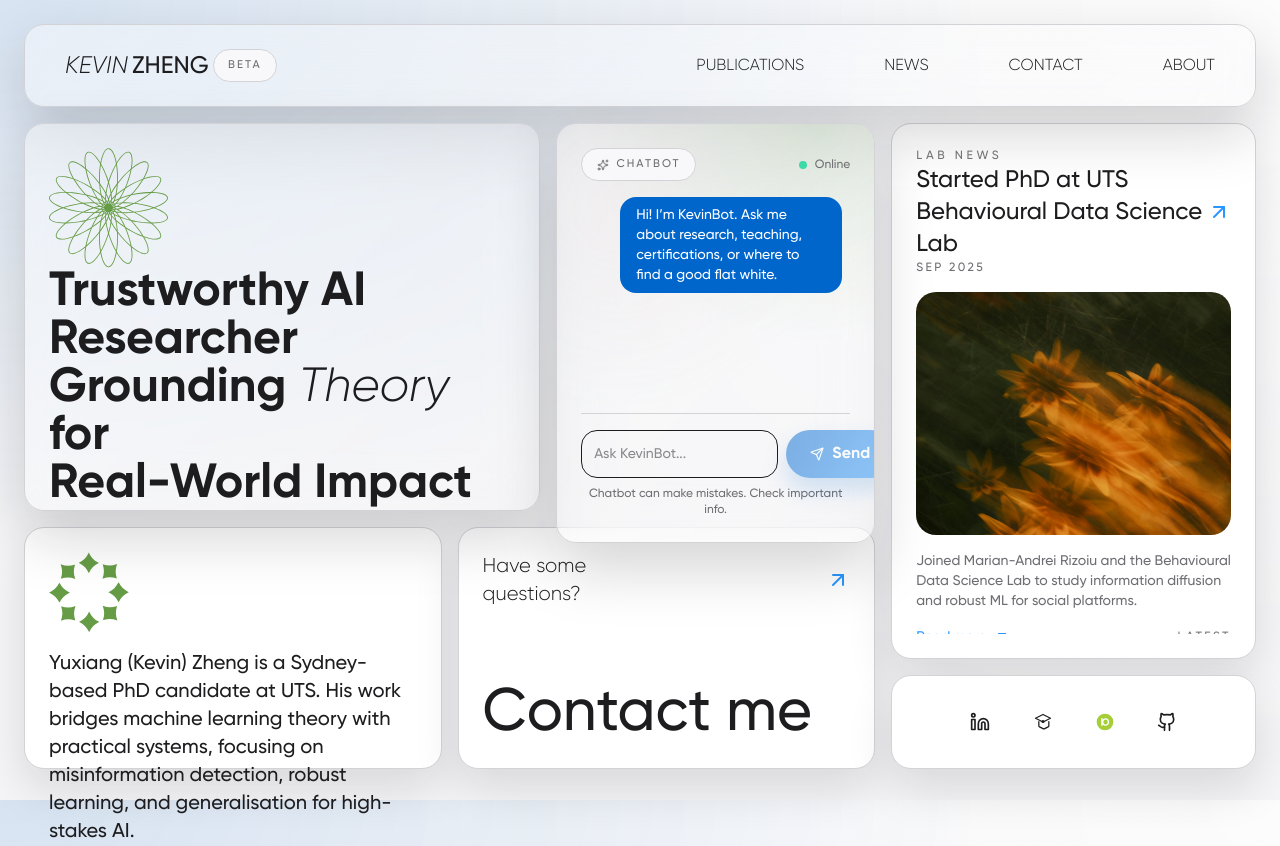
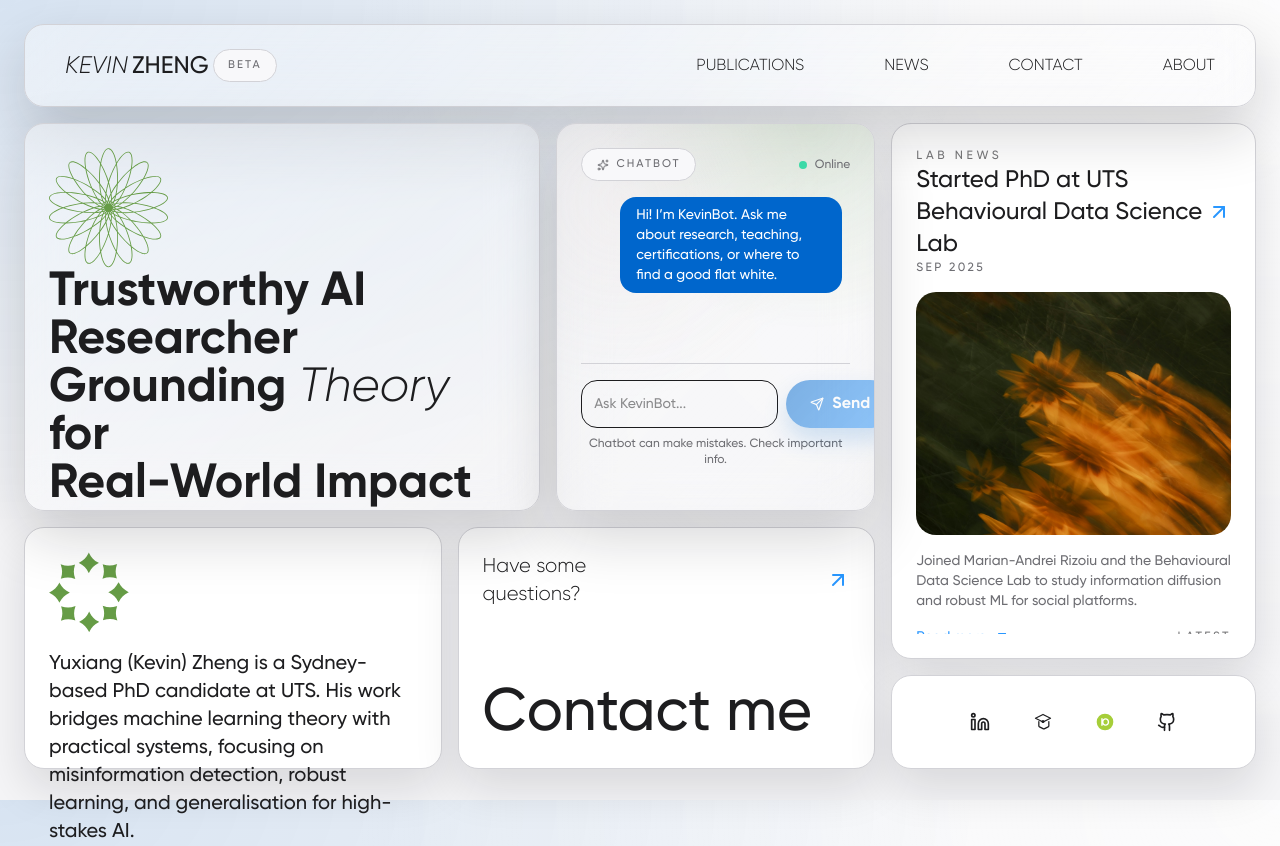
Before and after one commit to kyxzhe/kyxzhe.github.io, a Next.js app: page / in a window 1280 px wide. Built offline with nearby package versions, Linux system fonts and the light colour scheme; no server answers.

Commit message:
style: cap chat log height without forcing card size

```diff
--- a/src/components/ChatIntroPanel.tsx
+++ b/src/components/ChatIntroPanel.tsx
@@ -58,7 +58,7 @@ export default function ChatIntroPanel() {
 
   return (
     <motion.div
-      className="w-full lg:w-[40%] rounded-[20px] p-6 flex flex-col glass-panel relative overflow-hidden h-[420px]"
+      className="w-full lg:w-[40%] rounded-[20px] p-6 flex flex-col glass-panel relative overflow-hidden"
       variants={cardVariants}
       initial="hidden"
       animate="visible"
@@ -67,7 +67,7 @@ export default function ChatIntroPanel() {
       <div className="absolute inset-0 pointer-events-none opacity-60" style={{
         background: "radial-gradient(circle at 20% 20%, rgba(232,206,194,0.25), transparent 50%), radial-gradient(circle at 80% 0%, rgba(102,156,70,0.25), transparent 45%)"
       }} />
-      <div className="relative flex flex-1 flex-col gap-4 h-full">
+      <div className="relative flex flex-col gap-4 min-h-[320px]">
         <motion.div
           className="flex items-center justify-between"
           initial={{ opacity: 0, y: 10 }}
@@ -86,7 +86,7 @@ export default function ChatIntroPanel() {
         </motion.div>
         <div
           ref={scrollRef}
-          className="flex-1 space-y-3 text-sm overflow-y-auto pr-2 pb-3"
+          className="space-y-3 text-sm overflow-y-auto pr-2 pb-2 max-h-[260px]"
         >
           {messages.map((msg, idx) => (
             <div
@@ -111,7 +111,7 @@ export default function ChatIntroPanel() {
             </div>
           )}
         </div>
-        <div className="pt-4 border-t border-[var(--card-border)]">
+        <div className="mt-auto pt-4 border-t border-[var(--card-border)]">
           <div className="flex gap-2">
             <input
               ref={inputRef}
```
